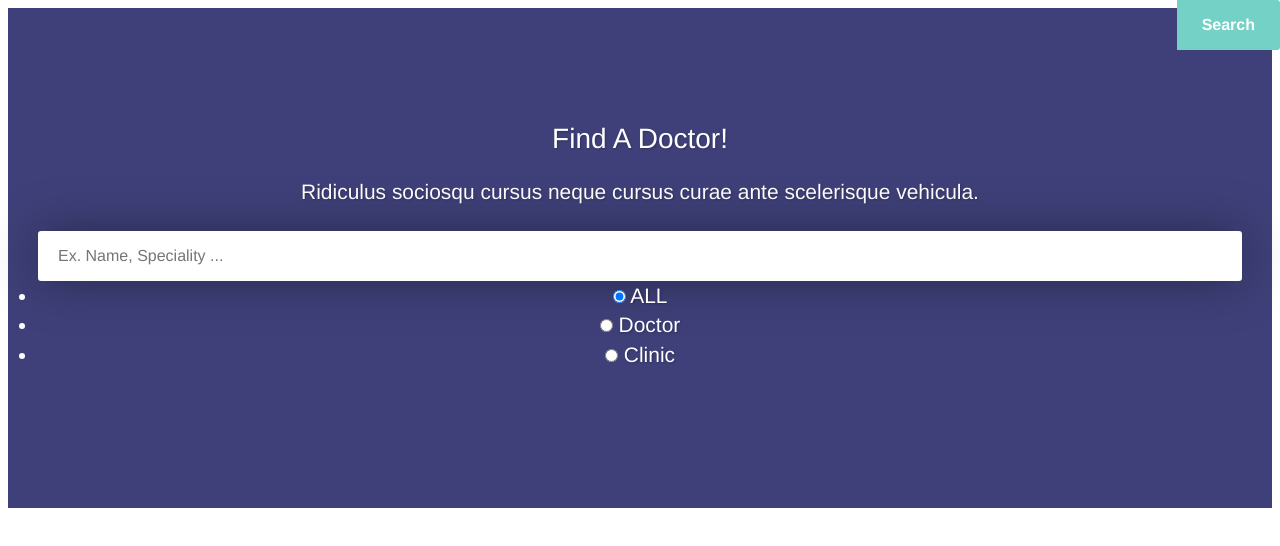
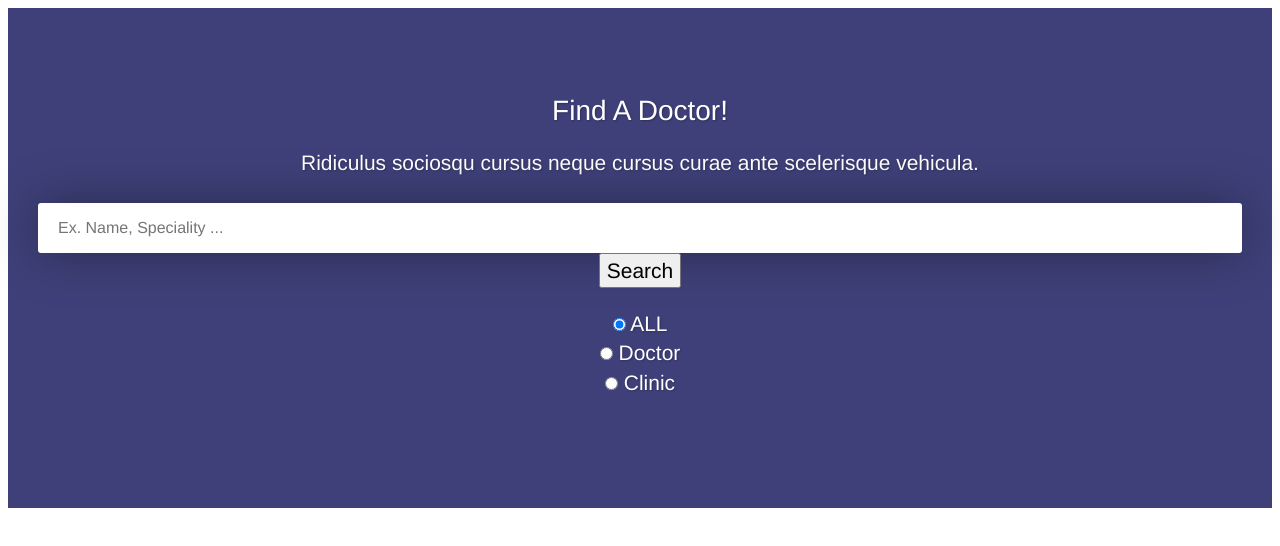
Before and after one commit to OcielC/Palmetto-Health-Center, a plain HTML site: page Palmetto Medical Center - Hero Page/hero-page.html in a window 1280 px wide. Drawn offline with Linux system fonts and the light colour scheme.

Commit message:
cleaned up some code

```diff
--- a/Palmetto Medical Center - Hero Page/css/hero-page.css
+++ b/Palmetto Medical Center - Hero Page/css/hero-page.css
@@ -1,4 +1,3 @@
-
 html * {
   -webkit-font-smoothing: antialiased;
   -moz-osx-font-smoothing: grayscale;
@@ -8,17 +7,29 @@ body {
   font-size: 14px;
   font-size: 0.87rem;
   line-height: 1.4;
-    font-family: Poppins,Helvetica,sans-serif;
+  font-family: Poppins, Helvetica, sans-serif;
   color: #555;
 }
 p {
   margin-bottom: 25px;
 }
 
-.h3, h3 {
+.h3,
+h3 {
   font-size: 1.75rem;
 }
-.h1, .h2, .h3, .h4, .h5, .h6, h1, h2, h3, h4, h5, h6 {
+.h1,
+.h2,
+.h3,
+.h4,
+.h5,
+.h6,
+h1,
+h2,
+h3,
+h4,
+h5,
+h6 {
   margin-bottom: 0.5rem;
   font-family: inherit;
   font-weight: 500;
@@ -52,7 +63,7 @@ p {
   font-size: 21px;
   font-size: 1.31rem;
   color: #fff;
-    text-shadow: 1px 1px 2px rgba(0,0,0,0.25);
+  text-shadow: 1px 1px 2px rgba(0, 0, 0, 0.25);
   background-color: #3e3f77;
   background-color: rgba(63, 64, 121, 0.9);
 }
@@ -75,9 +86,9 @@ p {
   -moz-border-radius: 3px;
   -ms-border-radius: 3px;
   border-radius: 3px;
-    -webkit-box-shadow: 0 0 50px 0 rgba(0,0,0,.35);
-    -moz-box-shadow: 0 0 50px 0 rgba(0,0,0,.35);
-    box-shadow: 0px 0px 50px 0px rgba(0,0,0,0.35);
+  -webkit-box-shadow: 0 0 50px 0 rgba(0, 0, 0, 0.35);
+  -moz-box-shadow: 0 0 50px 0 rgba(0, 0, 0, 0.35);
+  box-shadow: 0px 0px 50px 0px rgba(0, 0, 0, 0.35);
   font-weight: 500;
   font-size: 16px;
   font-size: 1rem;
@@ -85,23 +96,28 @@ p {
 }
 
 /**  I could not get the buttons to display as boxes**/
-  button, input {
+button,
+input {
   overflow: visible;
 }
-button, input, optgroup, select, textarea {
+button,
+input,
+optgroup,
+select,
+textarea {
   margin: 0;
   font-family: inherit;
   font-size: inherit;
   line-height: inherit;
 }
 
-#custom-search-input input[type=submit] {
+#custom-search-input input[type='submit'] {
   position: absolute;
-    -moz-transition: all .3s ease-in-out;
-    -o-transition: all .3s ease-in-out;
-    -webkit-transition: all .3s ease-in-out;
-    -ms-transition: all .3s ease-in-out;
-    transition: all .3s ease-in-out;
+  -moz-transition: all 0.3s ease-in-out;
+  -o-transition: all 0.3s ease-in-out;
+  -webkit-transition: all 0.3s ease-in-out;
+  -ms-transition: all 0.3s ease-in-out;
+  transition: all 0.3s ease-in-out;
   right: 0px;
   color: #fff;
   font-weight: 600;
@@ -118,22 +134,25 @@ button, input, optgroup, select, textarea {
   -ms-border-radius: 0 3px 3px 0;
   border-radius: 0 3px 3px 0;
   background-color: #74d1c6;
-
-
 }
 #custom-search-input ul {
   text-align: center;
   margin-top: 25px;
 }
 
-ol, ul {
+ol,
+ul {
   margin: 0 0 25px;
   padding: 0;
 }
-#custom-search-input ul li input[type=radio] {
+ul {
+  list-style: none;
+}
+#custom-search-input ul li input[type='radio'] {
   display: none;
 }
-input[type=checkbox], input[type=radio] {
+input[type='checkbox'],
+input[type='radio'] {
   box-sizing: border-box;
   padding: 0;
 }
--- a/Palmetto Medical Center - Hero Page/hero-page.html
+++ b/Palmetto Medical Center - Hero Page/hero-page.html
@@ -3,11 +3,11 @@
   <html>
     <head>
       <title>Palmetto Health Center</title>
-            <meta name="description" content="Hero page">
-            <meta name="keywords" content="HTML,CSS">
-            <meta name="author" content="Roddy Munoz">
-            <meta name="viewport" content="width=device-width, initial-scale=1.0">
-            <link href="css/hero-page.css" rel="stylesheet"
+      <meta name="description" content="Hero page" />
+      <meta name="keywords" content="HTML,CSS" />
+      <meta name="author" content="Roddy Munoz" />
+      <meta name="viewport" content="width=device-width, initial-scale=1.0" />
+      <link href="css/hero-page.css" rel="stylesheet" />
     </head>
     <body>
       <!-- /Hero page starts here -->
@@ -16,31 +16,52 @@
           <h3>Find A Doctor!</h3>
           <!--This text below will be changed to aactual content-->
           <p>
-            Ridiculus sociosqu cursus neque cursus curae ante scelerisque vehicula.
+            Ridiculus sociosqu cursus neque cursus curae ante scelerisque
+            vehicula.
           </p>
           <form method="POST" action="list.html">
             <div id="custom-search-input">
-                <input type="text" class="search-query" placeholder="Ex. Name, Speciality ...">
-                <input type="submit" class="btn_search" value="Search">
-
+              <input
+                type="text"
+                class="search-query"
+                placeholder="Ex. Name, Speciality ..."
+              />
+              <button>Search</button>
             </div>
+          </form>
           <!--I cannot remove the UL bullet points  for the list below when page is seen in a browser-->
           <ul>
             <li>
-        <input type="radio" id="all" name="radio_search" value="all" checked>
+              <input
+                type="radio"
+                id="all"
+                name="radio_search"
+                value="all"
+                checked
+              />
               <label for="all">ALL</label>
             </li>
             <li>
-        <input type="radio" id="doctor" nMW="radio_search" value="doctor">
-        <label for="doctor">Doctor</label></label>
+              <input
+                type="radio"
+                id="doctor"
+                nMW="radio_search"
+                value="doctor"
+              />
+              <label for="doctor">Doctor</label>
             </li>
             <li>
-        <input type="radio" id="clinic" name="radio_search" value="clinic">
+              <input
+                type="radio"
+                id="clinic"
+                name="radio_search"
+                value="clinic"
+              />
               <label for="clinic">Clinic</label>
             </li>
           </ul>
         </div>
-</form>
       </div>
     </body>
   </html>
+</html>
```
Also changed, not shown: index.html (+23 -7 lines). Lines whose indentation alone changed are shown as unchanged.
